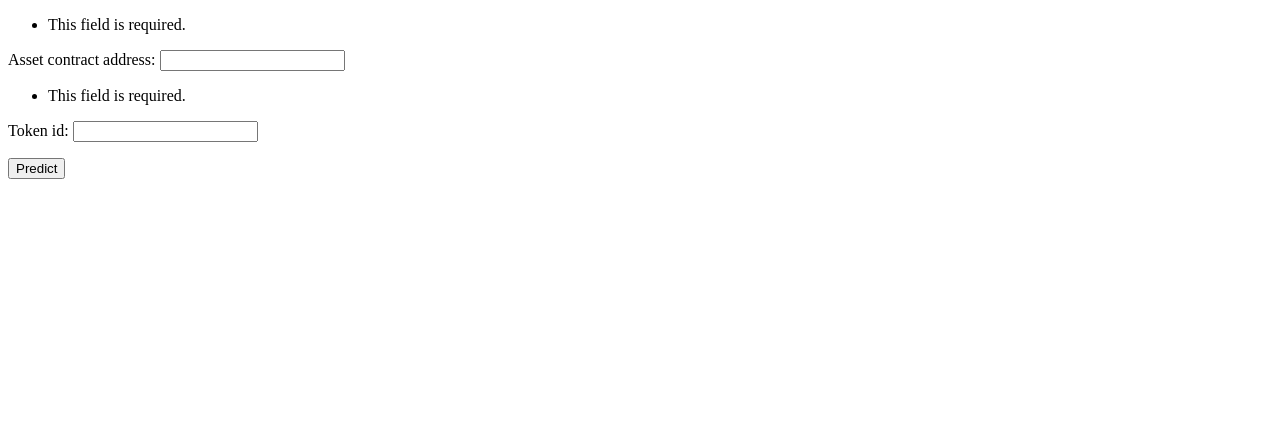
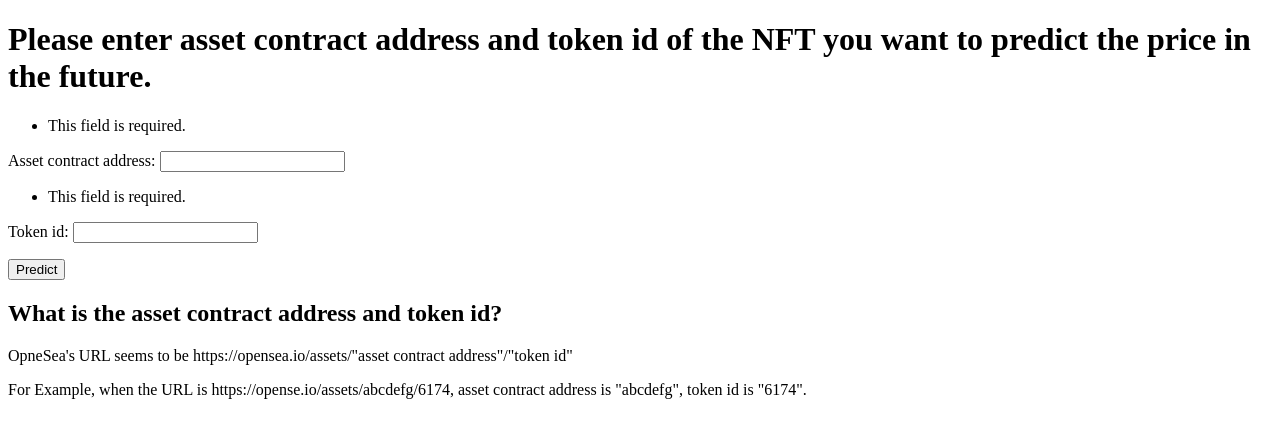
Before and after one commit to nft-appraiser/nft-appraiser-api, a Django app: page /taskA/index/ in a window 1280 px wide. Shown: the top 438 px of the page. Run offline with Django 3.2, Linux system fonts and the light colour scheme.

Commit message:
add page doc

```diff
--- a/code/taskA/templates/taskA/index.html
+++ b/code/taskA/templates/taskA/index.html
@@ -6,10 +6,14 @@
 	</head>
 
 	<body>
+		<h1>Please enter asset contract address and token id of the NFT you want to predict the price in the future.</h1>
 		<form method="post" enctype="multipart/form-data">
 			{% csrf_token %}
 			{{ form.as_p }}
 			<button type="submit">Predict</button>
 		</form>
+		<h2>What is the asset contract address and token id?</h2>
+       		<p>OpneSea's URL seems to be https://opensea.io/assets/"asset contract address"/"token id"</p>
+		<p>For Example, when the URL is https://opense.io/assets/abcdefg/6174, asset contract address is "abcdefg", token id is "6174".</p>
 	</body>
 </html>
--- a/code/taskB/templates/taskB/index.html
+++ b/code/taskB/templates/taskB/index.html
@@ -6,6 +6,7 @@
 	</head>
 
 	<body>
+		<h1>Please upload the NFT image you want to predict the price.</h1>
 		<form method="post" enctype="multipart/form-data">
 			{% csrf_token %}
 			{{ form.as_p }}
```
Also changed, not shown: code/top/templates/top/index.html (+5 -3 lines), code/taskA/migrations/0002_remove_taska_table_img.py (added).
